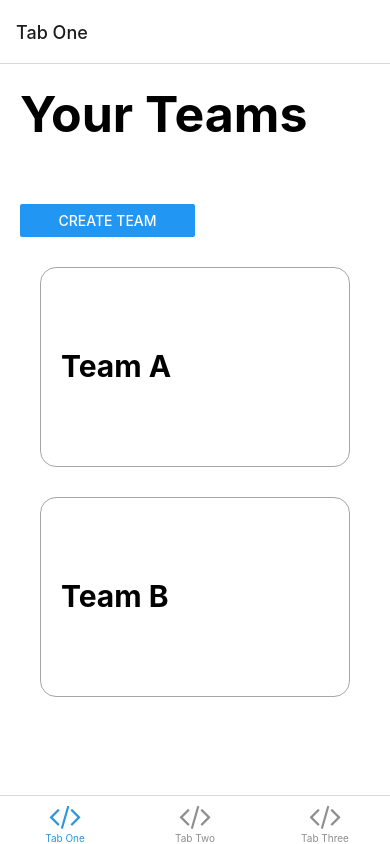
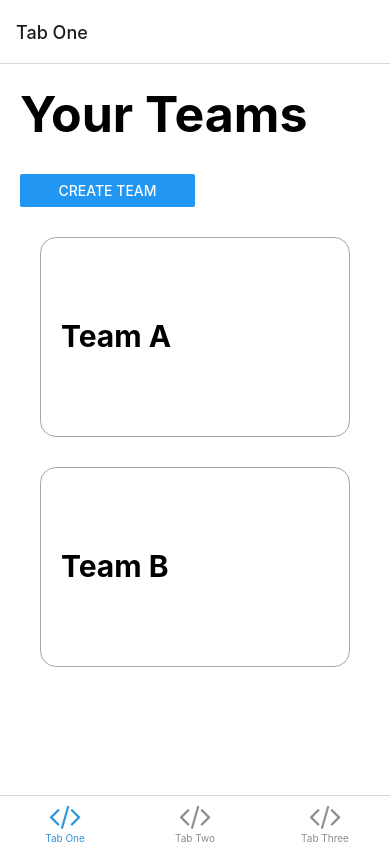
Before and after one commit to agamjolly/cs160, a React Native app: screen /TabOne in a window 390 px wide. Built offline with nearby package versions, Linux system fonts and the light colour scheme; what expo-linking would draw is missing.

Commit message:
update styled button

```diff
--- a/screens/TabOneScreen.tsx
+++ b/screens/TabOneScreen.tsx
@@ -5,11 +5,11 @@ import { Text, View } from 'components/Themed';
 import { Title } from 'components/StyledText';
 import ScreenContainer from 'components/ScreenContainer';
 import { RootTabScreenProps } from 'types';
+import StyledButton from 'components/StyledButton';
 
 const CreateTeamBtnContainer = styled.View`
   minWidth: 150px;
   maxWidth: 175px;
-  marginTop: 30px;
 `;
 
 export default function TabOneScreen({ navigation }: RootTabScreenProps<'TabOne'>) {
@@ -17,11 +17,9 @@ export default function TabOneScreen({ navigation }: RootTabScreenProps<'TabOne'
     <ScreenContainer>
       <Title>Your Teams</Title>
 
-      <CreateTeamBtnContainer>
-        <Button title="Create Team" onPress={() => {
-          navigation.navigate('TeamCreation')
-        }} />
-      </CreateTeamBtnContainer>
+      <StyledButton title='Create Team' onPress={() => {
+        navigation.navigate('TeamCreation')
+      }} />
 
       <View style={styles.team__tabs}>
         { /* Default team */}
```
